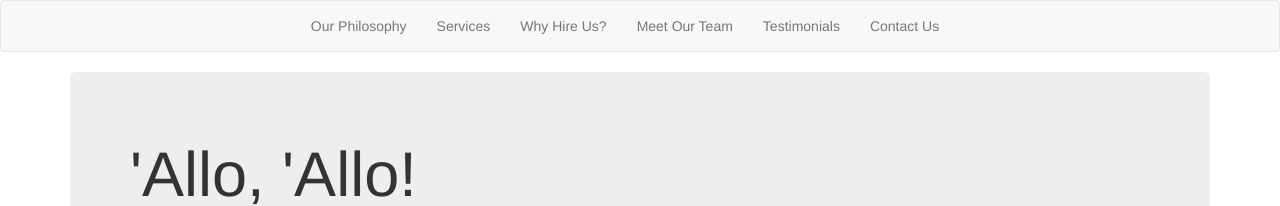
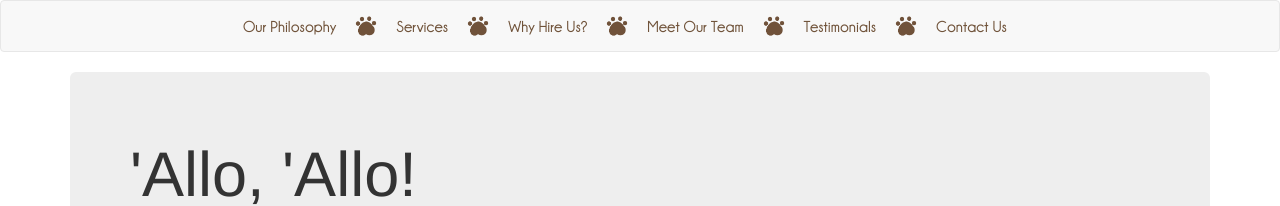
Before and after one commit to peterkwidjaja/pawpals, a website: page app/index.html in a window 1280 px wide. Shown: the top 206 px of the page. Drawn offline with nearby package versions, Linux system fonts and the light colour scheme; some packages are replaced by stand-ins of ours; files that its build step writes are made by us from their sources.

Commit message:
Change font and add separator

```diff
--- a/app/index.html
+++ b/app/index.html
@@ -36,12 +36,17 @@
 
           <div class="collapse navbar-collapse navigation" id="js-navbar-collapse">
 
-            <ul class="nav navbar-nav child">
+            <ul class="nav navbar-nav">
               <li><a href="#philosophy">Our Philosophy</a></li>
+              <li class="navigation-separator"></li>
               <li><a href="#services">Services</a></li>
+              <li class="navigation-separator"></li>
               <li><a href="#why">Why Hire Us?</a></li>
+              <li class="navigation-separator"></li>
               <li><a href="#team">Meet Our Team</a></li>
+              <li class="navigation-separator"></li>
               <li><a href="#testimonials">Testimonials</a></li>
+              <li class="navigation-separator"></li>
               <li><a href="#contactus">Contact Us</a></li>
             </ul>
           </div>
--- a/app/styles/helpers.less
+++ b/app/styles/helpers.less
@@ -1,3 +1,10 @@
+@white		  : #ffffff;
+@grey         : #333333;
+@lightest-grey: #d8d8d8;
+@light-grey   : #efefef;
+@dark-grey    : #e1e1e1;
+@brown		  : #70533A;
+
 .text-center {
 	text-align: center;
 }
@@ -6,9 +13,14 @@
 	position: relative;
 	left: -50%;
 	text-align: left;
-
 	.@{params}{
 		position: relative;
 		left:50%;
 	}
 }
+
+.font(@size: 14, @color: @white, @family: 'Champagne & Limousines'){
+	font-family: @family;
+	font-size: @size/10rem;
+	color: @color;
+}
--- a/app/styles/main.less
+++ b/app/styles/main.less
@@ -1,10 +1,26 @@
 @import "helpers.less";
 @import "navbar.less";
 
+@font-face{
+  font-family: 'Champagne & Limousines';
+  font-style: normal;
+  font-weight: normal;
+  src: url('/fonts/Champagne & Limousines.woff') format('woff'),
+       url('/fonts/Champagne & Limousines.ttf') format('truetype');
+}
+@font-face {
+  font-family: 'Champagne & Limousines';
+  font-style: normal;
+  font-weight: bold;
+  src: url('/fonts/Champagne & Limousines Bold.woff') format('woff'),
+       url('/fonts/Champagne & Limousines Bold.ttf') format('truetype');
+}
+html{
+  font-size: 62.5%;
+}
 body {
   padding: 0;
 }
-
 
 /* Make the masthead heading the same height as the navigation */
 .header h3 {
--- a/app/styles/navbar.less
+++ b/app/styles/navbar.less
@@ -1,5 +1,22 @@
 @media(min-width: 768px){
 	.navigation{
-		.position-center(child);
+		.position-center(nav);
 	}
 }
+.navigation-separator{
+	height: 30px;
+	width: 30px;
+	margin-top: 10px;
+	background-image: url('/images/paw_brown.png');
+	background-repeat: no-repeat;
+	background-size: 100% 100%;
+}
+.navigation{
+	.navbar-nav{
+		li>a{
+			.font(16,@brown);
+			font-weight: bold;
+		}
+		vertical-align: middle;
+	}
+}
```
Also changed, not shown: app/fonts/Champagne & Limousines Bold.ttf (added), app/fonts/Champagne & Limousines Bold.woff (added), app/fonts/Champagne & Limousines.ttf (added), app/fonts/Champagne & Limousines.woff (added), app/styles/main.css.
